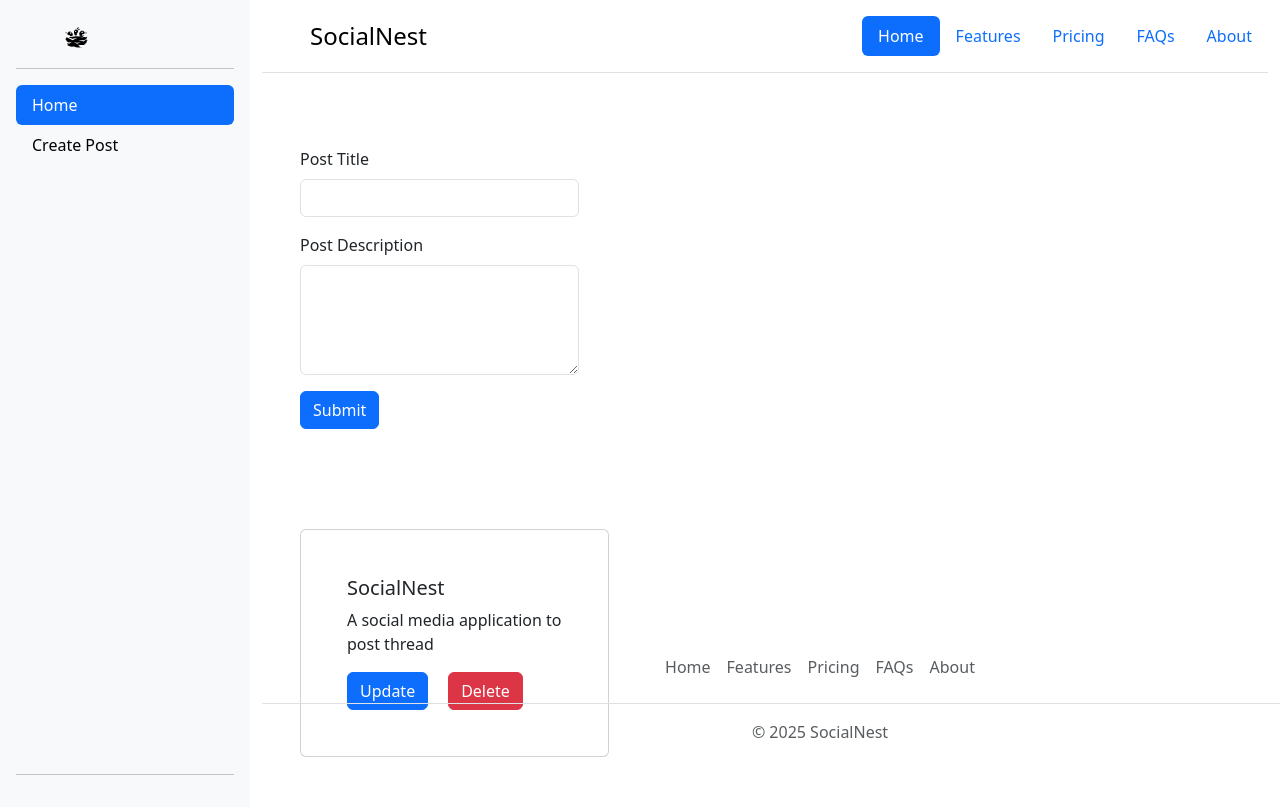
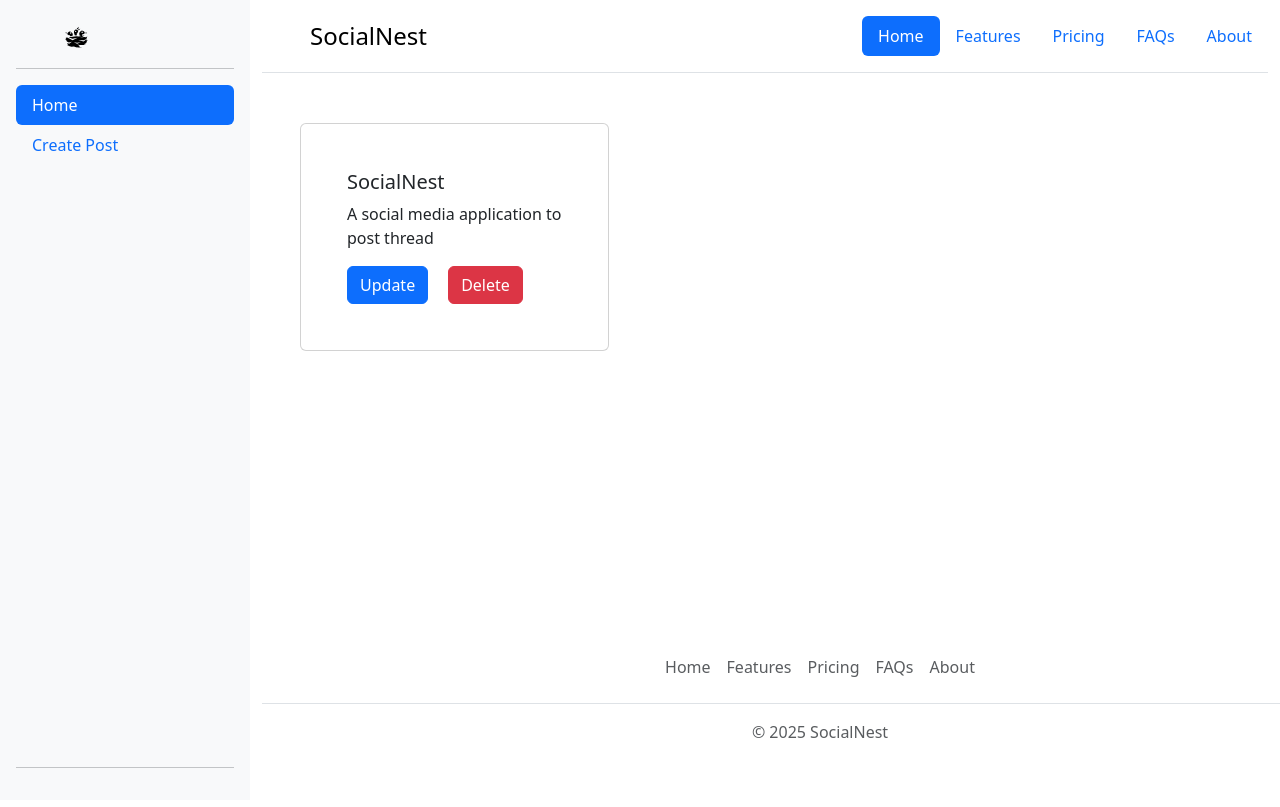
Before and after one commit to nehalpanchall/SocialNest, a React (Vite) app in the folder SocialNest/: page / in a window 1280 px wide. Built offline with nearby package versions, Linux system fonts and the light colour scheme.

Commit message:
add conditional rendering on components and className using useState

```diff
--- a/SocialNest/src/App.jsx
+++ b/SocialNest/src/App.jsx
@@ -9,6 +9,8 @@ import { useState } from 'react';
 
 const App = () => {
   const [updateItemObj, setUpdateItemObj] = useState(null);
+
+  const [selectTab, setSelectTab] = useState('home');
 
   const [post, setPost] = useState([
     {
@@ -23,7 +25,6 @@ const App = () => {
 
     if (updateItemObj) {
       //update
-
       let prevItems = [...post]; // [{1},{2},{3}]
       let object = prevItems.map(function (itemObj) {
         if (itemObj === updateItemObj) {
@@ -33,20 +34,16 @@ const App = () => {
         }
       });
 
-      //   prevItems = has array of objects: map function on array
-      //   object = has only object
-
       setPost(object);
-
+      setSelectTab('create');
       setUpdateItemObj(null);
     } else {
       //create
       let newItem = { title: getTitle, description: getDesc };
       let newArr = [newItem, ...post];
       setPost(newArr);
+      setSelectTab('home');
     }
-
-    //
 
     titleField.current.value = '';
     descField.current.value = '';
@@ -64,11 +61,16 @@ const App = () => {
 
   return (
     <div className="app-container">
-      <Sidebar />
+      <Sidebar selectTab={selectTab} setSelectTab={setSelectTab} />
       <div className="right-contents">
         <Header />
-        <CreatePost createPost={createPost} updateItemObj={updateItemObj} />
-        <Card post={post} deletePost={deletePost} updatePost={updatePost} />
+
+        {selectTab === 'home' ? (
+          <Card post={post} deletePost={deletePost} updatePost={updatePost} />
+        ) : (
+          <CreatePost createPost={createPost} updateItemObj={updateItemObj} />
+        )}
+
         <Footer className="footer" />
       </div>
     </div>
--- a/SocialNest/src/components/CreatePost.jsx
+++ b/SocialNest/src/components/CreatePost.jsx
@@ -1,4 +1,4 @@
-import { useRef, useState } from 'react';
+import { useRef } from 'react';
 
 const CreatePost = ({ createPost, updateItemObj }) => {
   let titleField = useRef(null);
--- a/SocialNest/src/components/Sidebar.jsx
+++ b/SocialNest/src/components/Sidebar.jsx
@@ -1,6 +1,6 @@
 import { GiNestBirds } from 'react-icons/gi';
 
-const Sidebar = () => {
+const Sidebar = ({ selectTab, setSelectTab }) => {
   return (
     <>
       <div
@@ -22,16 +22,19 @@ const Sidebar = () => {
         <ul className="nav nav-pills flex-column mb-auto">
           <li className="nav-item">
             <a
-              onClick={() => alert()}
+              onClick={() => setSelectTab('home')}
               href="#"
-              className="nav-link active"
+              className={`nav-link ${selectTab === 'home' && 'active'}`}
               aria-current="page"
             >
               Home
             </a>
           </li>
           <li>
-            <a onClick={() => alert()} className="nav-link link-body-emphasis">
+            <a
+              onClick={() => setSelectTab('create')}
+              className={`nav-link ${selectTab === 'create' && 'active'}`}
+            >
               Create Post
             </a>
           </li>
```
